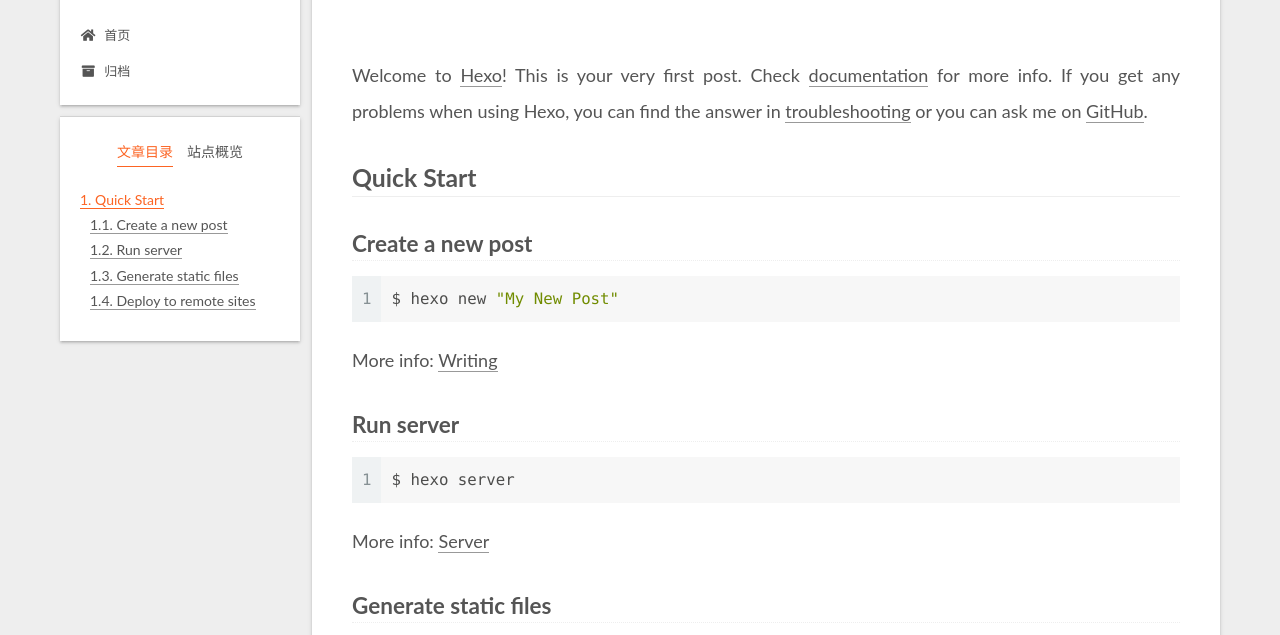
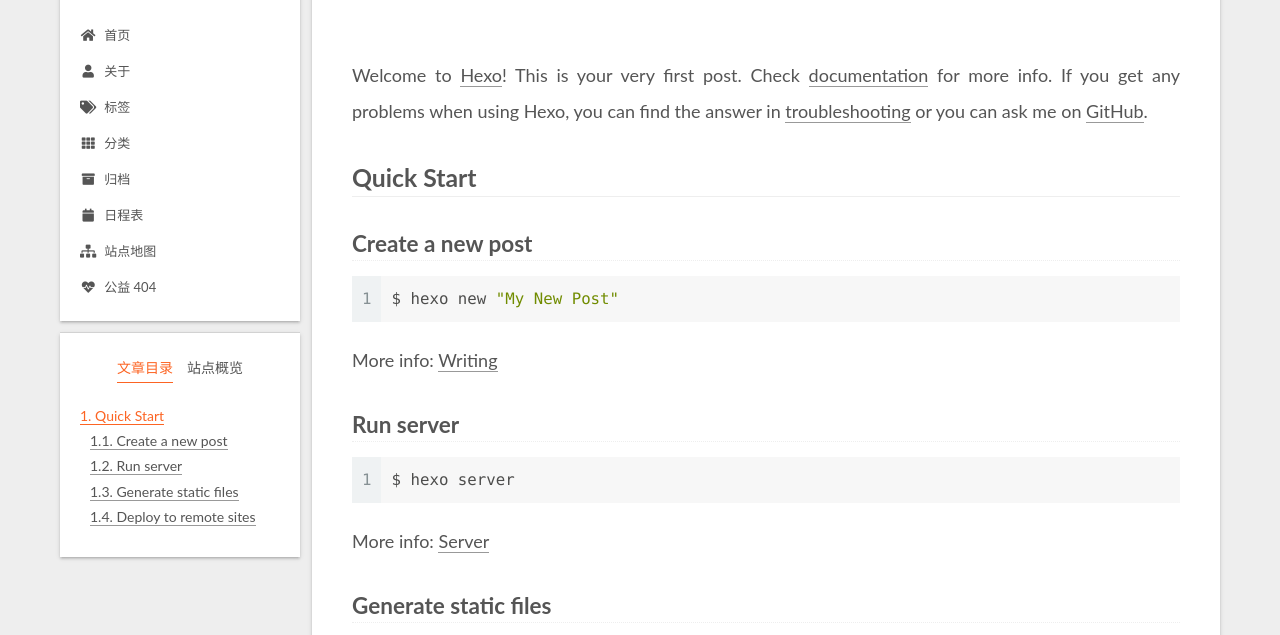
Before and after one commit to 0LuMing0/luming-git.github.io, a plain HTML site: page 2022/06/12/hello-world/index.html in a window 1280 px wide. Shown: the part 117-752 px from the top of the page. Drawn offline with Linux system fonts and the light colour scheme.

Commit message:
Site updated: 2022-06-12 23:14:08

```diff
--- a/2022/06/12/hello-world/index.html
+++ b/2022/06/12/hello-world/index.html
@@ -118,9 +118,39 @@
     <a href="/" rel="section"><i class="fa fa-home fa-fw"></i>首页</a>
 
   </li>
+        <li class="menu-item menu-item-about">
+
+    <a href="/about/" rel="section"><i class="fa fa-user fa-fw"></i>关于</a>
+
+  </li>
+        <li class="menu-item menu-item-tags">
+
+    <a href="/tags/" rel="section"><i class="fa fa-tags fa-fw"></i>标签</a>
+
+  </li>
+        <li class="menu-item menu-item-categories">
+
+    <a href="/categories/" rel="section"><i class="fa fa-th fa-fw"></i>分类</a>
+
+  </li>
         <li class="menu-item menu-item-archives">
 
     <a href="/archives/" rel="section"><i class="fa fa-archive fa-fw"></i>归档</a>
+
+  </li>
+        <li class="menu-item menu-item-schedule">
+
+    <a href="/schedule/" rel="section"><i class="fa fa-calendar fa-fw"></i>日程表</a>
+
+  </li>
+        <li class="menu-item menu-item-sitemap">
+
+    <a href="/sitemap.xml" rel="section"><i class="fa fa-sitemap fa-fw"></i>站点地图</a>
+
+  </li>
+        <li class="menu-item menu-item-commonweal">
+
+    <a href="/404/" rel="section"><i class="fa fa-heartbeat fa-fw"></i>公益 404</a>
 
   </li>
   </ul>
@@ -154,7 +184,7 @@
     <link itemprop="mainEntityOfPage" href="http://example.com/2022/06/12/hello-world/">
 
     <span hidden itemprop="author" itemscope itemtype="http://schema.org/Person">
-      <meta itemprop="image" content="/images/avatar.gif">
+      <meta itemprop="image" content="/images/avatar.jpg">
       <meta itemprop="name" content="SuYang">
       <meta itemprop="description" content="个人博客">
     </span>
@@ -278,6 +308,8 @@
 
       <div class="site-overview-wrap sidebar-panel">
         <div class="site-author motion-element" itemprop="author" itemscope itemtype="http://schema.org/Person">
+    <img class="site-author-image" itemprop="image" alt="SuYang"
+      src="/images/avatar.jpg">
   <p class="site-author-name" itemprop="name">SuYang</p>
   <div class="site-description" itemprop="description">个人博客</div>
 </div>
```
Also changed, not shown: archives/2022/06/index.html (+32 -0 lines), archives/2022/index.html (+32 -0 lines), archives/index.html (+32 -0 lines), index.html (+33 -1 lines), images/avatar.jpg (added).
